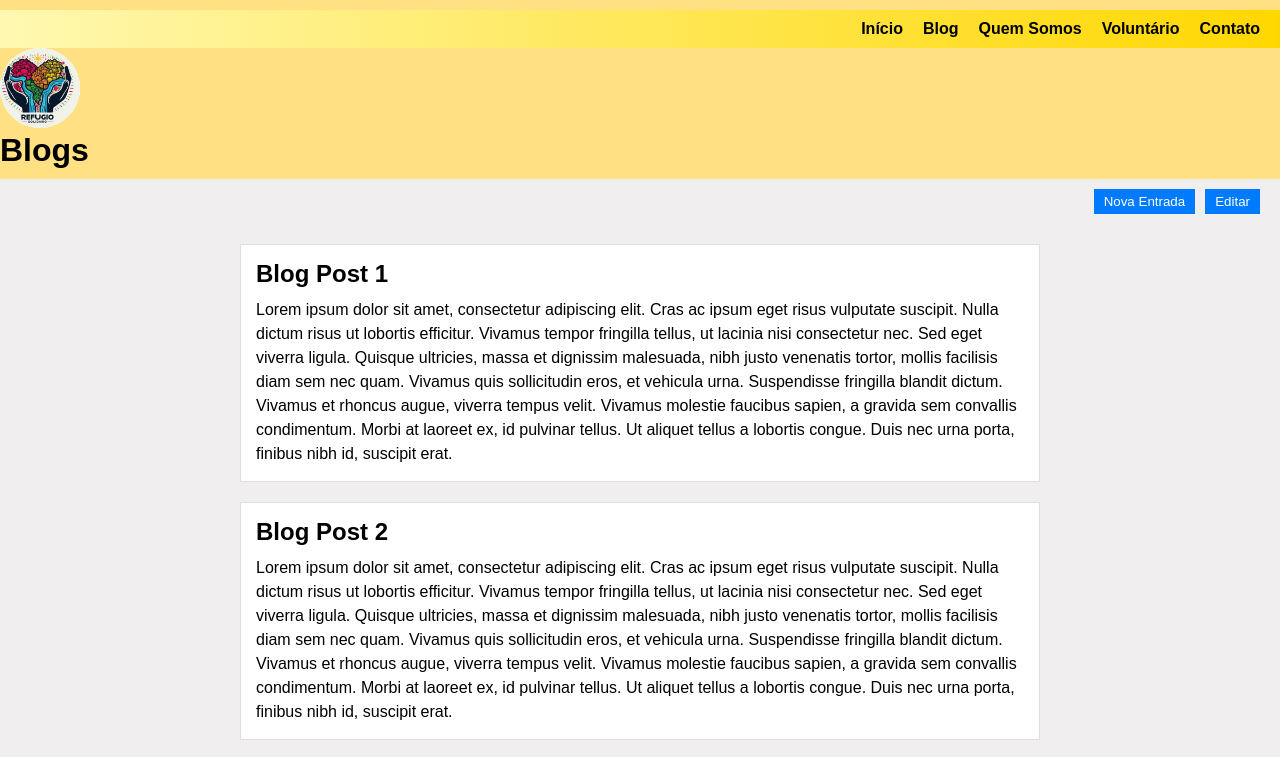
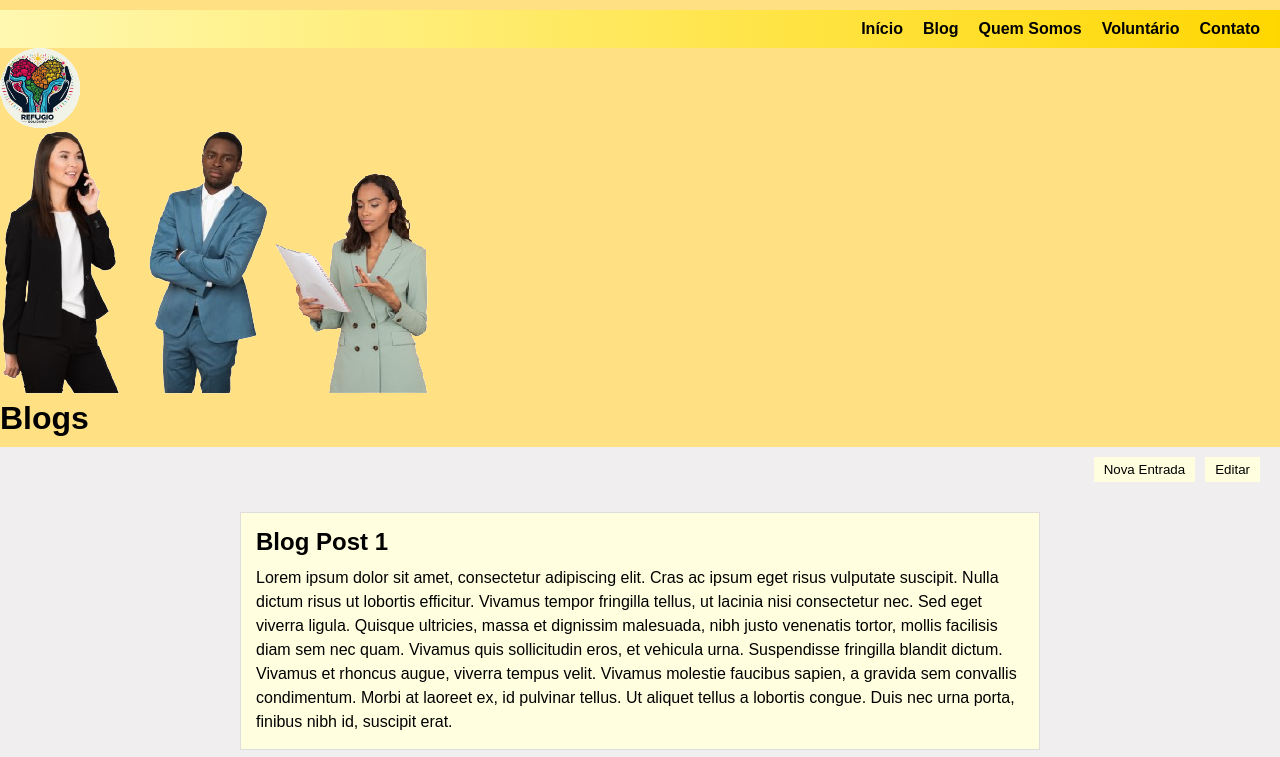
Before and after one commit to Alessandra-CBarbosa/Refugio-Solidario, a plain HTML site: page blog.html in a window 1280 px wide. Shown: the top 757 px of the page. Drawn offline with Linux system fonts and the light colour scheme.

Commit message:
mudando cores dos butoes do blog e add imagem ao header

```diff
--- a/blog.css
+++ b/blog.css
@@ -61,8 +61,8 @@ nav ul a  {
 .new-entry-button,
 .edit-button {
   padding: 5px 10px;
-  background-color: #007bff;
-  color: white;
+  background-color: lightyellow;
+  color: black;
   border: none;
   cursor: pointer;
   margin-right: 10px;
@@ -75,7 +75,7 @@ nav ul a  {
 }
 
 .blog-entry {
-  background-color: white;
+  background-color: lightyellow;
   margin-bottom: 20px;
   padding: 15px;
   border: 1px solid #ddd;
--- a/blog.html
+++ b/blog.html
@@ -26,6 +26,9 @@
       width="80"
       height="80"
     />
+  </div>
+  <div>
+    <img class="container-image" src="./img/homem-mulheres4.png" alt="três pessoas de lado a lado">
   </div>
   <h1 align="left">Blogs</h1>
   </header>
```
